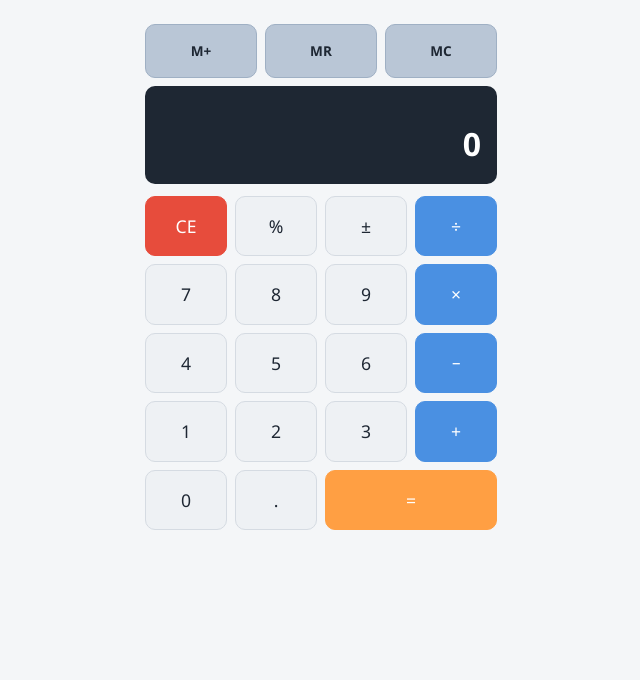
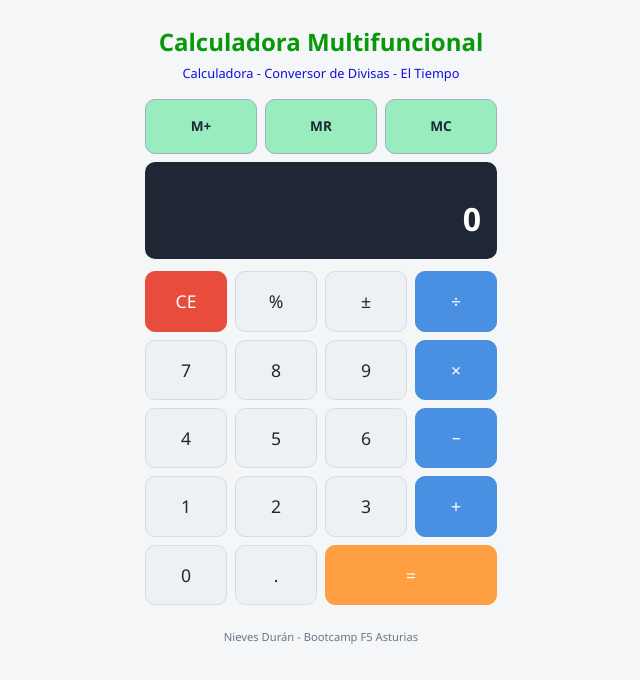
Before and after one commit to duran-ni/Calculator-with-Currency-Converter-and-The-Weather-VUE, a Vue app: page / in a window 1280 px wide. Shown: the top 680 px of the page, without its empty margins (319-959 px from the left). Built offline with nearby package versions, Linux system fonts and the light colour scheme.

Commit message:
feat: add app header and footer

```diff
--- a/src/App.vue
+++ b/src/App.vue
@@ -25,6 +25,11 @@ function handleMemoryClear() {
 
 <template>
   <main class="app">
+    <header class="app__header">
+      <h1 class="app__title">Calculadora Multifuncional</h1>
+      <p class="app__subtitle">Calculadora - Conversor de Divisas - El Tiempo</p>
+    </header>
+
     <CalculatorMemory
       @memory-add="handleMemoryAdd"
       @memory-recall="handleMemoryRecall"
@@ -37,6 +42,10 @@ function handleMemoryClear() {
       @equal="calculate"
       @clear="clear"
     />
+
+    <footer class="app__footer">
+      <p>Nieves Durán - Bootcamp F5 Asturias</p>
+    </footer>
   </main>
 </template>
 
@@ -45,5 +54,29 @@ function handleMemoryClear() {
   max-width: 400px;
   margin: 0 auto;
   padding: var(--spacing-lg);
+
+  &__header {
+    text-align: center;
+    margin-bottom: var(--spacing-md);
+  }
+
+  &__title {
+    font-size: 1.5rem;
+    margin: 0;
+    color: rgb(9, 152, 9);
+  }
+
+  &__subtitle {
+    margin: var(--spacing-xs) 0 0;
+    font-size: 0.8rem;
+    color: rgb(15, 15, 220);
+  }
+
+  &__footer {
+    text-align: center;
+    font-size: 0.7rem;
+    color: var(--color-text-muted);
+    margin-top: var(--spacing-lg);
+  }
 }
 </style>
--- a/src/components/calculator/CalculatorButton.vue
+++ b/src/components/calculator/CalculatorButton.vue
@@ -57,7 +57,7 @@ defineEmits(["press"]);
   }
 
   &--memory {
-    background: #b9c6d6;
+    background: #99ecbd;
     border-color: #9fb0c4;
     color: var(--color-text);
     font-size: 0.85rem;
```
